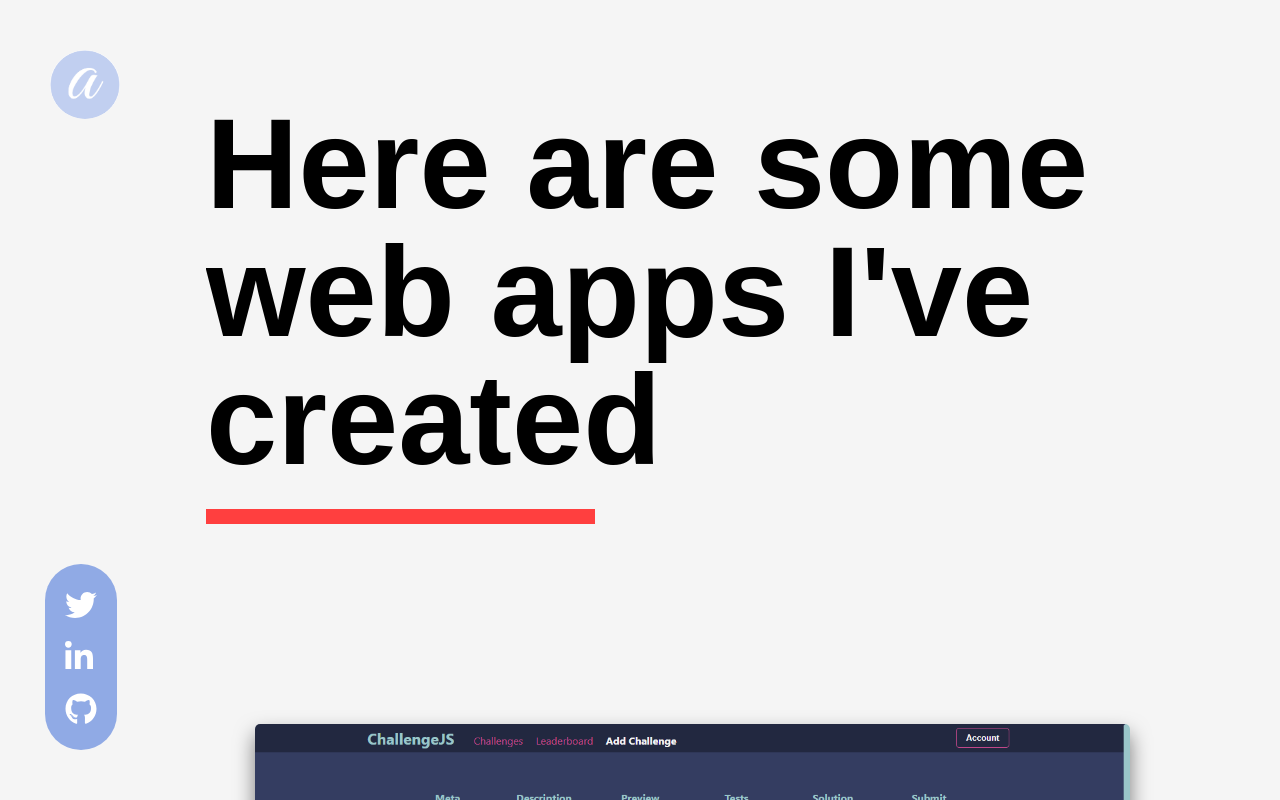
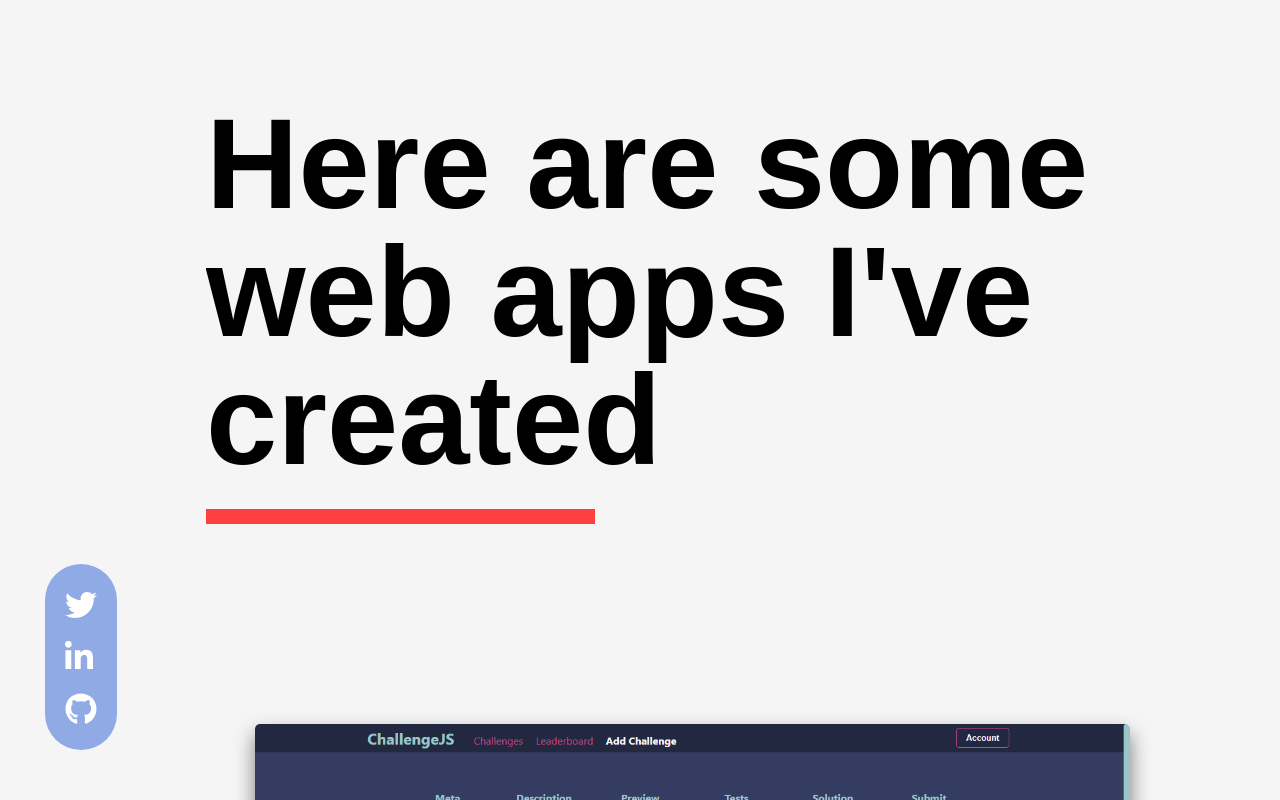
Before and after one commit to Anubhav311/mysite, a React (Create React App) app: page /projects in a window 1280 px wide. Built offline with nearby package versions, Linux system fonts and the light colour scheme.

Commit message:
removed logo from projects page

```diff
--- a/src/components/about/about.css
+++ b/src/components/about/about.css
@@ -221,7 +221,7 @@
 @media (max-width: 900px) {
     .bottom-nav-about {
         font-size: 4rem;
-        margin: 100px auto 150px;
+        margin: 100px auto 200px;
     }
 }
 
--- a/src/components/projects/projects.js
+++ b/src/components/projects/projects.js
@@ -9,9 +9,9 @@ function Projects() {
     return (
         <div className="about-container">
         <div className="side-nav-about">
-                <div className="logo-about">
+                {/* <div className="logo-about">
                     <a href="/"><img src={require("../../assets/a.png")} alt="logo" className="name"/></a>
-                </div>
+                </div> */}
                 <div className="about-nav">
                     <div className="social-icons-about-side-nave">
                         <a href="https://twitter.com/anubhav_bhambri" target="_blank" rel="noopener noreferrer">
```
